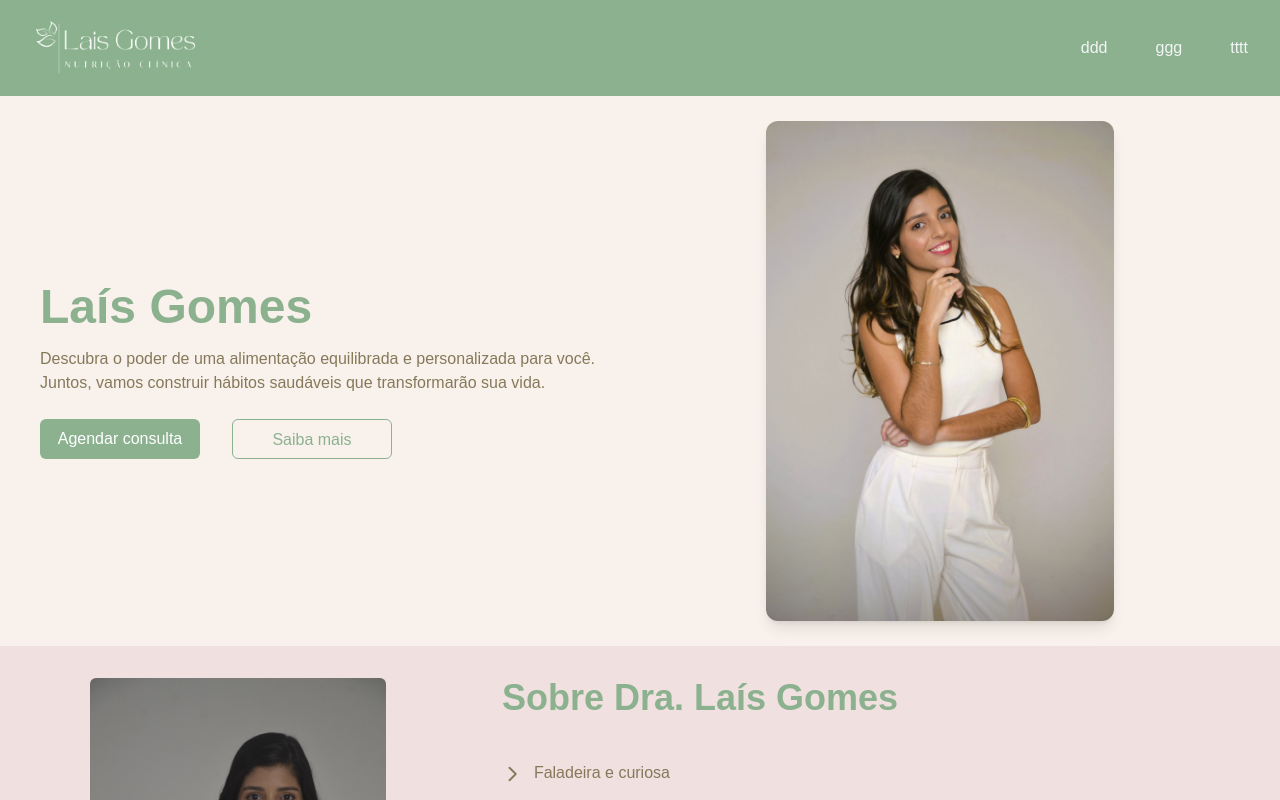
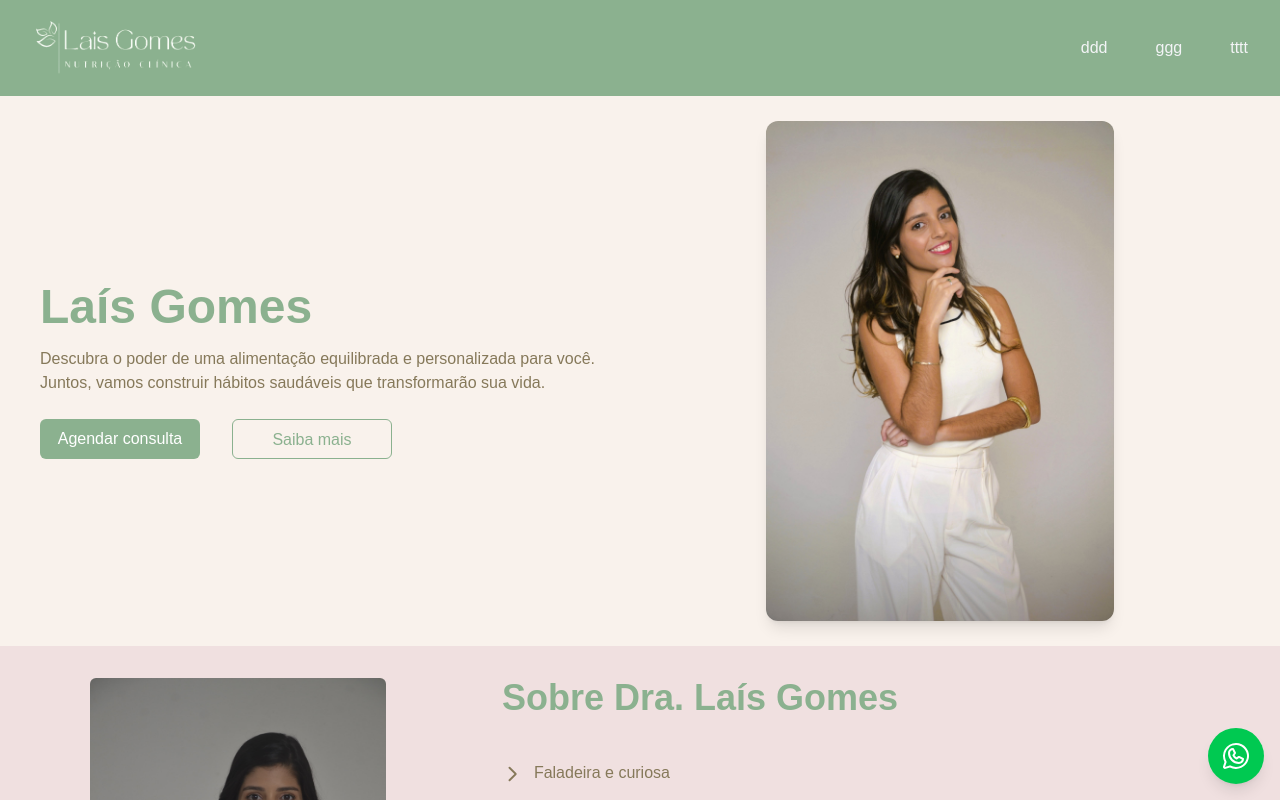
Before and after one commit to DeborahLyra/lais_gomes_nutri_react, a React (Vite) app: page / in a window 1280 px wide. Shown: the top 800 px of the page. Built offline with nearby package versions, Linux system fonts and the light colour scheme.

Commit message:
added: whatsapp btn

```diff
--- a/package.json
+++ b/package.json
@@ -14,6 +14,7 @@
     "@heroicons/react": "^2.2.0",
     "@phosphor-icons/react": "^2.1.10",
     "@tailwindcss/vite": "^4.1.13",
+    "framer-motion": "^12.23.19",
     "react": "^19.1.1",
     "react-dom": "^19.1.1",
     "react-router-dom": "^7.9.1",
--- a/src/pages/HomePage.tsx
+++ b/src/pages/HomePage.tsx
@@ -1,3 +1,6 @@
+import { WhatsappLogoIcon } from '@phosphor-icons/react'
+import { motion } from 'framer-motion';
+
 import { AboutMe } from '../components/general/AboutMe'
 import { Banner } from '../components/general/Banner'
 import { Footer } from '../components/general/Footer'
@@ -12,6 +15,18 @@ export function HomePage() {
       <AboutMe />
       <MyServirces />
       <Footer />
+      <motion.a
+        href="https://wa.me/551199999999"
+        target="_blank"
+        rel="noreferrer"
+        animate={{ y: [0, -10, 0] }}
+        transition={{ duration: 1.5, repeat: Infinity, ease: "easeInOut" }}
+        className="fixed right-4 bottom-4 z-50 cursor-pointer"
+      >
+        <div className="w-14 h-14 rounded-full bg-green-500 flex items-center justify-center shadow-lg">
+          <WhatsappLogoIcon size={32} className="text-white" />
+        </div>
+      </motion.a>
     </>
   )
 }
```
Also changed, not shown: 1 other file (tests, documents, lock files or other folders).
